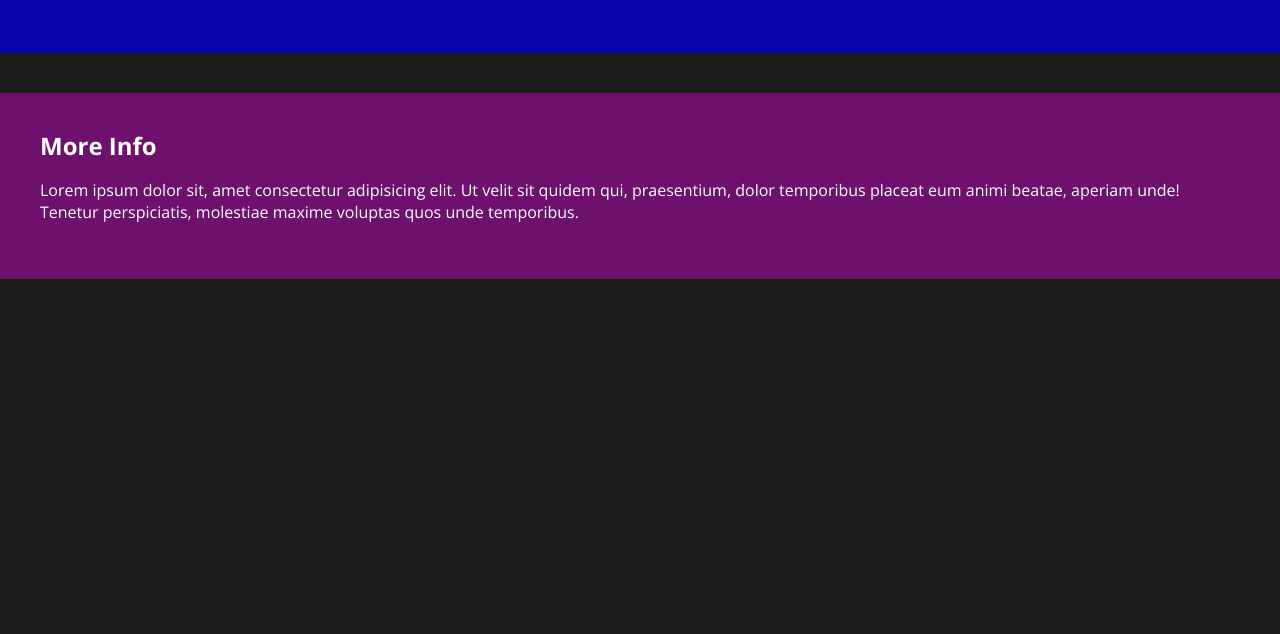
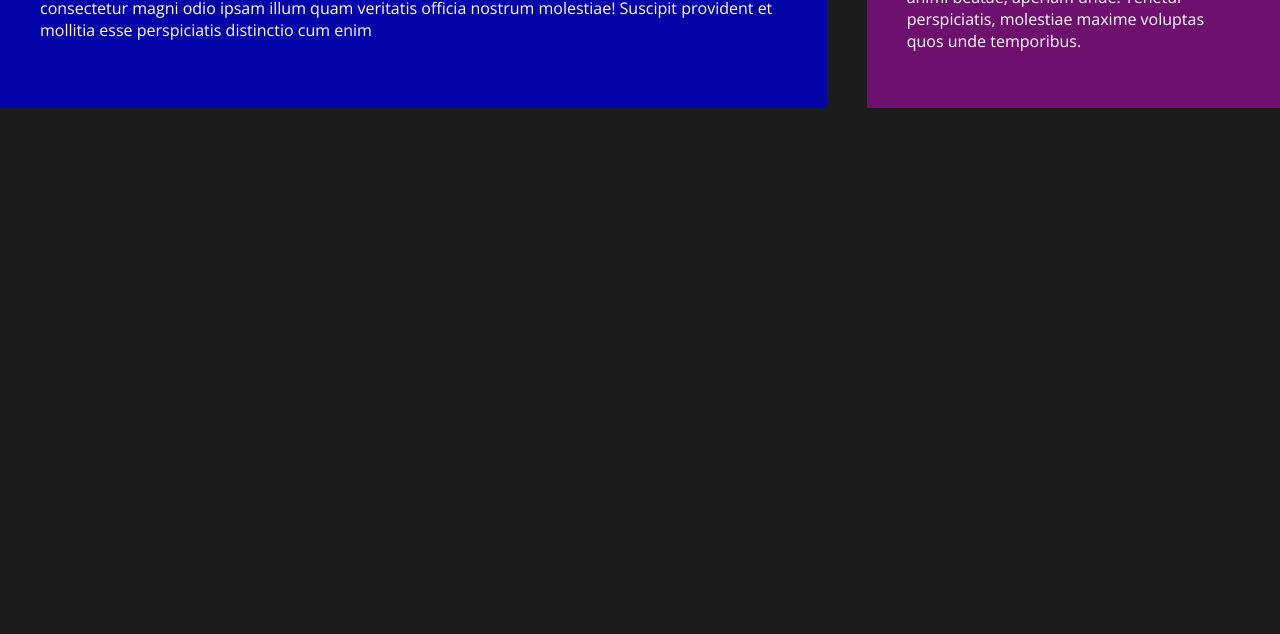
Before and after one commit to FrancoTr/sass-fundamentals, a website: page index.html in a window 1280 px wide. Shown: the part 166-800 px from the top of the page. Drawn offline with nearby package versions, Linux system fonts and the light colour scheme; files that its build step writes are made by us from their sources.

Commit message:
Add desktop media query

```diff
--- a/scss/layout/_grid.scss
+++ b/scss/layout/_grid.scss
@@ -3,6 +3,11 @@
   grid-template-columns: 1fr;
   grid-template-rows: auto auto;
   gap: 40px;
+
+  @media (min-width: 900px) {
+    grid-template-columns: 2fr 1fr;
+    grid-template-rows: auto;
+  }
 
   &__main,
   &__sidebar {
```
